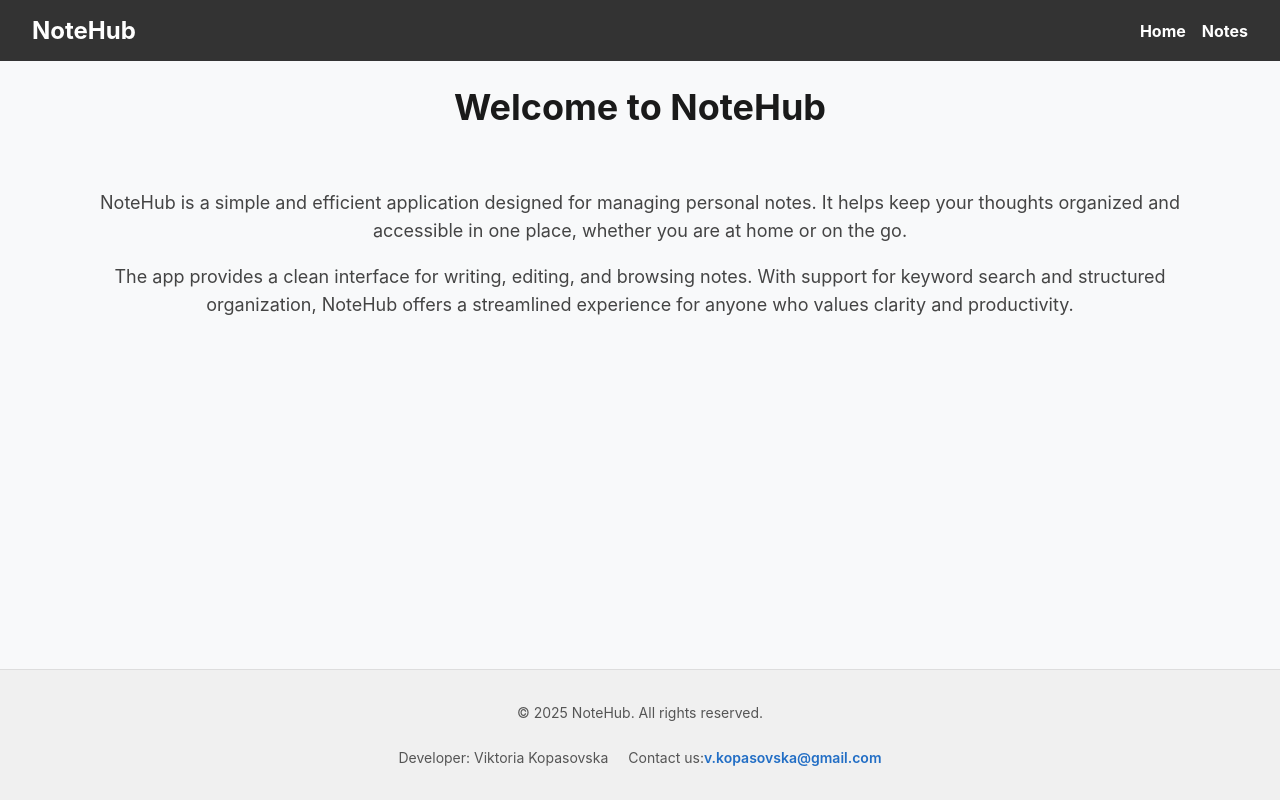
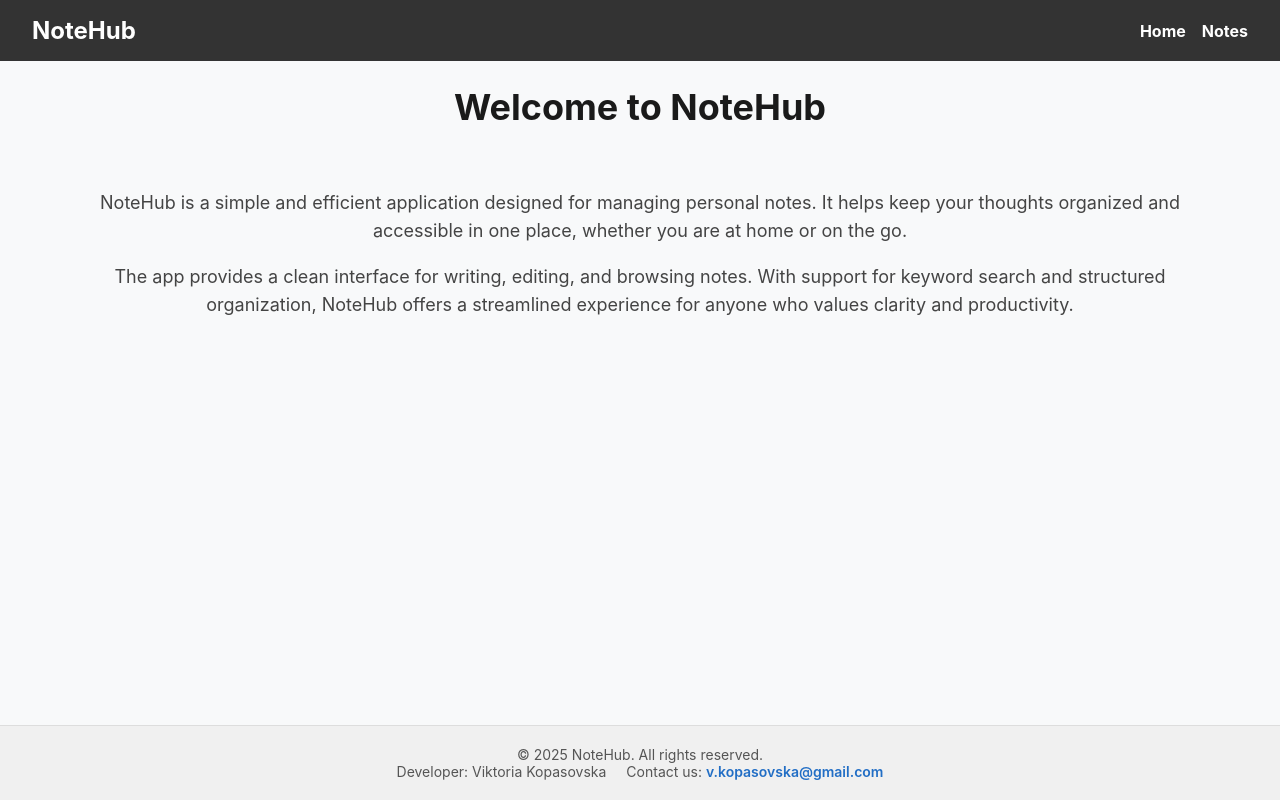
Before and after one commit to kopasovska/07-routing-nextjs, a Next.js app: page / in a window 1280 px wide. Built offline with nearby package versions, Linux system fonts and the light colour scheme.

Commit message:
Change some css styles

```diff
--- a/components/Footer/Footer.module.css
+++ b/components/Footer/Footer.module.css
@@ -5,6 +5,10 @@
   font-size: 14px;
   color: #555;
   border-top: 1px solid #ddd;
+}
+
+.footerText {
+  margin: 0;
 }
 
 .wrap {
--- a/components/Footer/Footer.tsx
+++ b/components/Footer/Footer.tsx
@@ -4,11 +4,13 @@ const Footer = () => {
   return (
     <footer className={css.footer}>
       <div className={css.content}>
-        <p>© {new Date().getFullYear()} NoteHub. All rights reserved.</p>
+        <p className={css.footerText}>
+          © {new Date().getFullYear()} NoteHub. All rights reserved.
+        </p>
         <div className={css.wrap}>
-          <p>Developer: Viktoria Kopasovska</p>
-          <p>
-            Contact us:
+          <p className={css.footerText}>Developer: Viktoria Kopasovska</p>
+          <p className={css.footerText}>
+            Contact us:{' '}
             <a href="mailto:student@notehub.app">v.kopasovska@gmail.com</a>
           </p>
         </div>
--- a/components/NoteList/NoteList.tsx
+++ b/components/NoteList/NoteList.tsx
@@ -29,7 +29,11 @@ const NoteList = ({ notes }: NoteListProps) => {
           <div className={css.footer}>
             <span className={css.tag}>{note.tag}</span>
             <div>
-              <Link style={{ marginRight: '8px' }} href={`/notes/${note.id}`}>
+              <Link
+                style={{ marginRight: '8px' }}
+                href={`/notes/${note.id}`}
+                className={css.button}
+              >
                 View Details
               </Link>
               <button
```
Also changed, not shown: components/NoteList/NoteList.module.css (+10 -0 lines).
